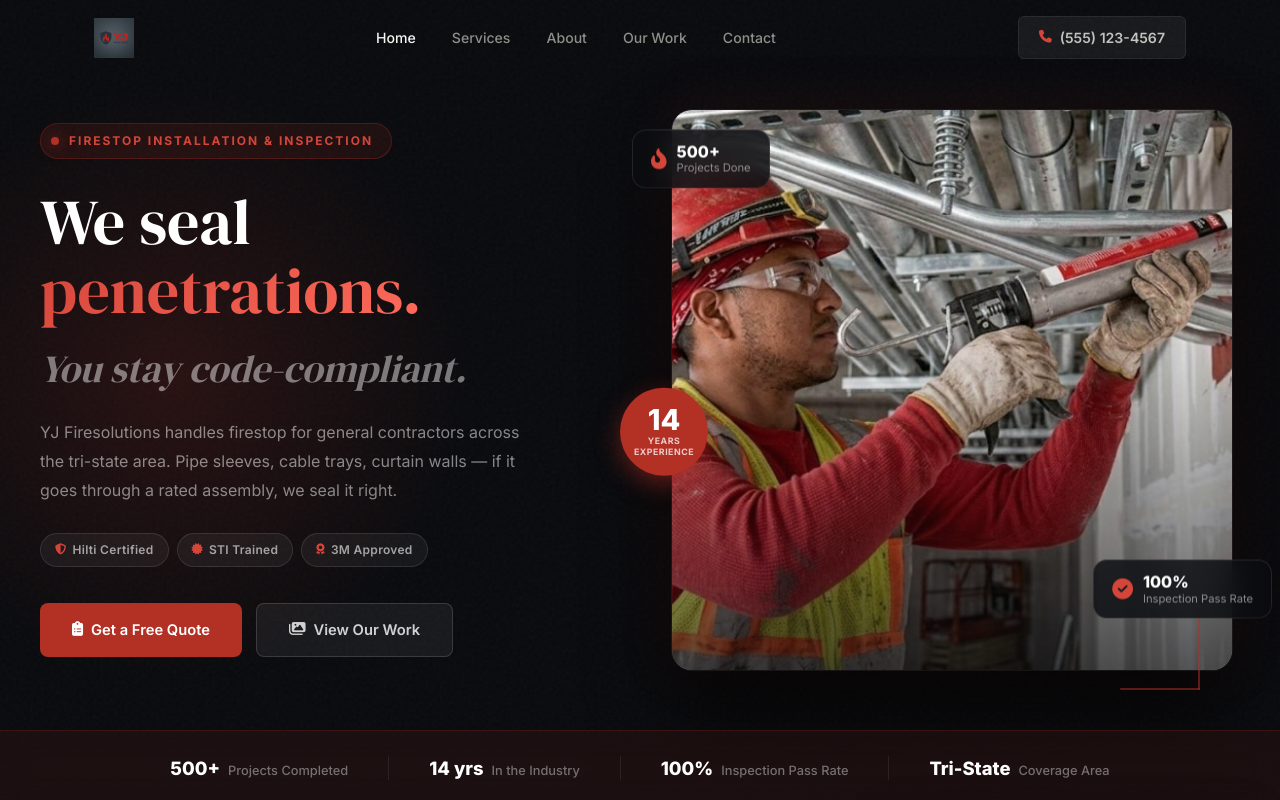
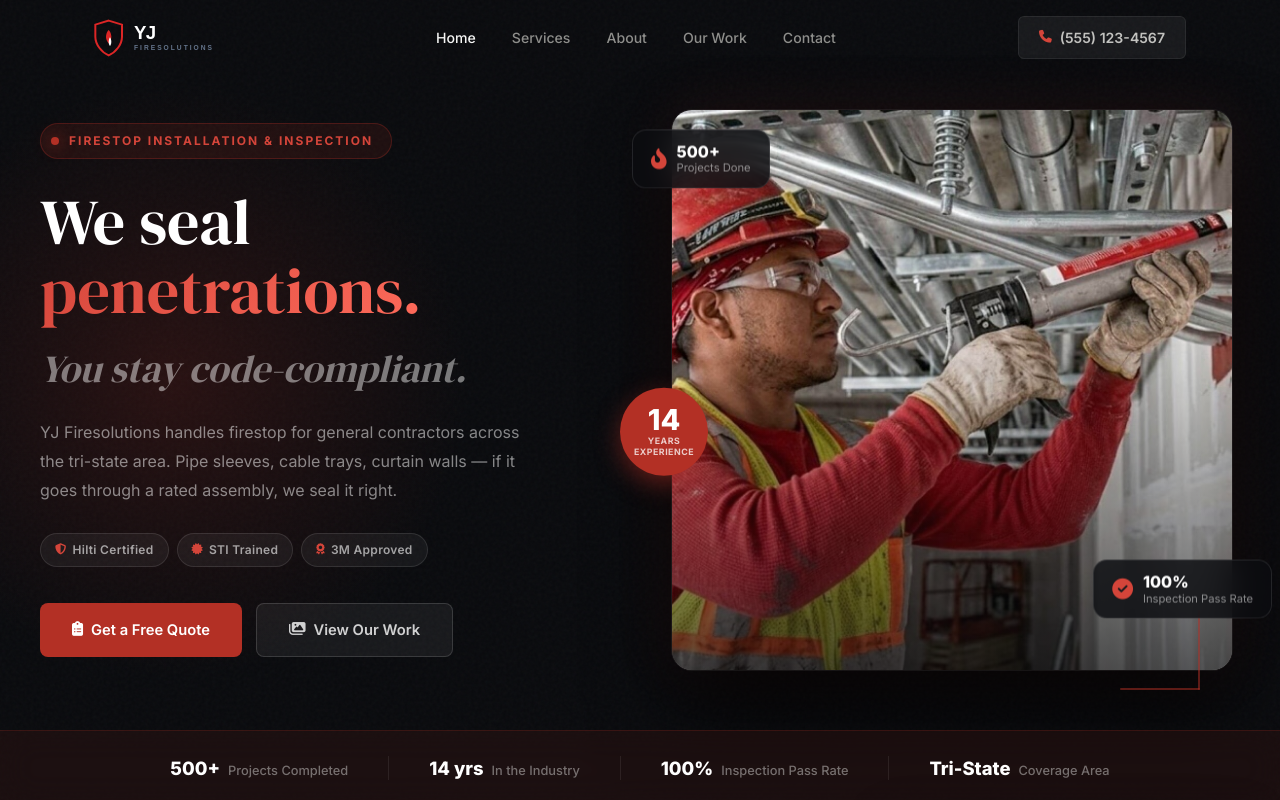
Before and after one commit to addy1103/yjfiresolution, a website built with Vite: page index.html in a window 1280 px wide. Shown: the top 800 px of the page. Built offline with nearby package versions, Linux system fonts and the light colour scheme.

Commit message:
feat: upgrade to high-fidelity scalable SVG Shield Logo for maximum clarity

```diff
--- a/src/render.js
+++ b/src/render.js
@@ -2,7 +2,7 @@ export const renderNavbar = () => `
   <nav class="navbar" id="navbar">
     <div class="nav-container">
       <a href="#home" class="nav-logo">
-        <img src="/logo-yj.png" alt="YJ Firesolutions Logo" class="nav-logo-img">
+        <img src="/logo-yj.svg" alt="YJ Firesolutions Logo" class="nav-logo-img">
       </a>
       <ul class="nav-links" id="navLinks">
         <li><a href="#home" class="nav-link active">Home</a></li>
@@ -419,7 +419,7 @@ export const renderFooter = () => `
       <div class="footer-grid">
         <div class="footer-brand">
           <a href="#home" class="nav-logo">
-            <img src="/logo-yj.png" alt="YJ Firesolutions Logo" class="nav-logo-img" style="height: 48px; filter: grayscale(1) brightness(1.5);">
+            <img src="/logo-yj.svg" alt="YJ Firesolutions Logo" class="nav-logo-img" style="height: 48px; filter: grayscale(1) brightness(1.5);">
           </a>
           <p>The tri-state's trusted partner for code-compliant firestop installation and professional inspection services since 2011.</p>
           <div class="social-links">
```
Also changed, not shown: admin.html (+1 -1 lines), login.html (+1 -1 lines), public/logo-yj.svg (added).
